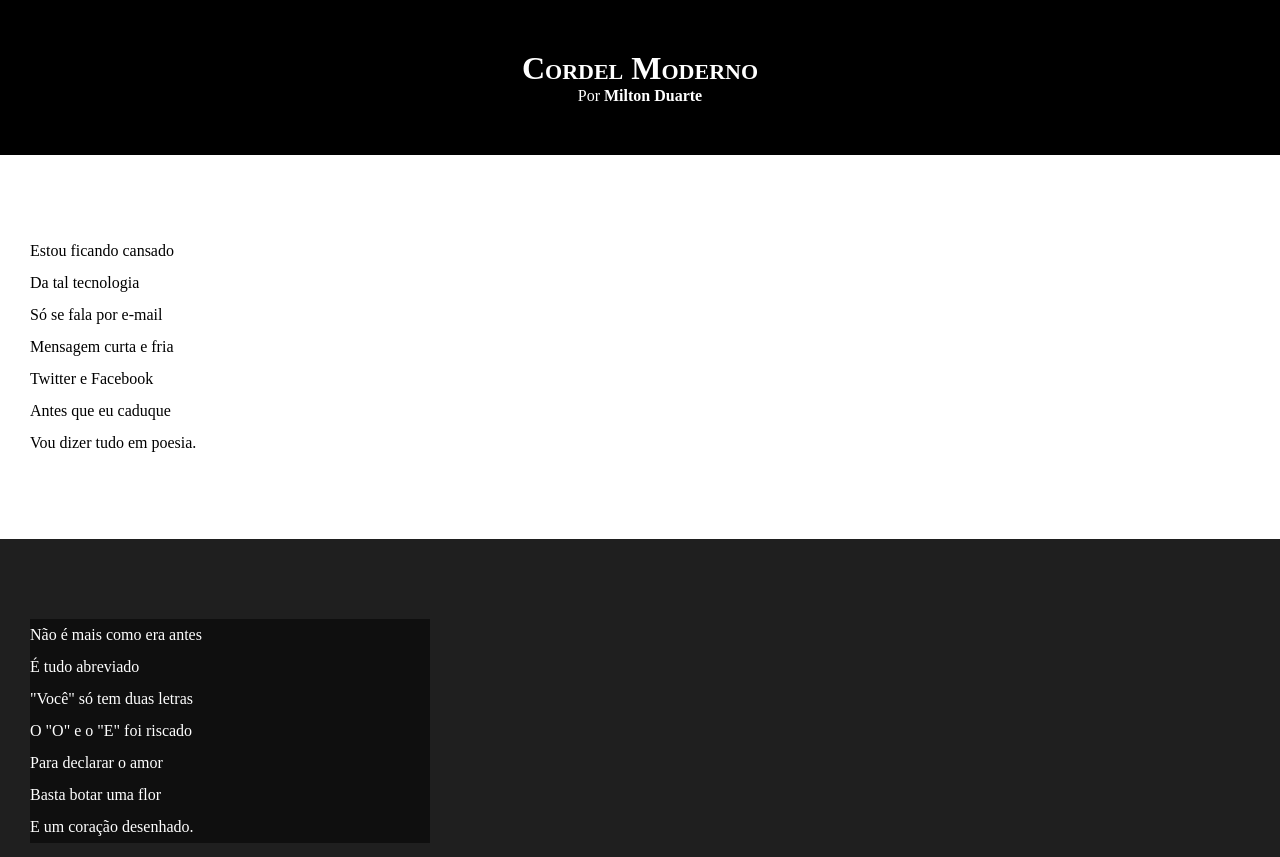
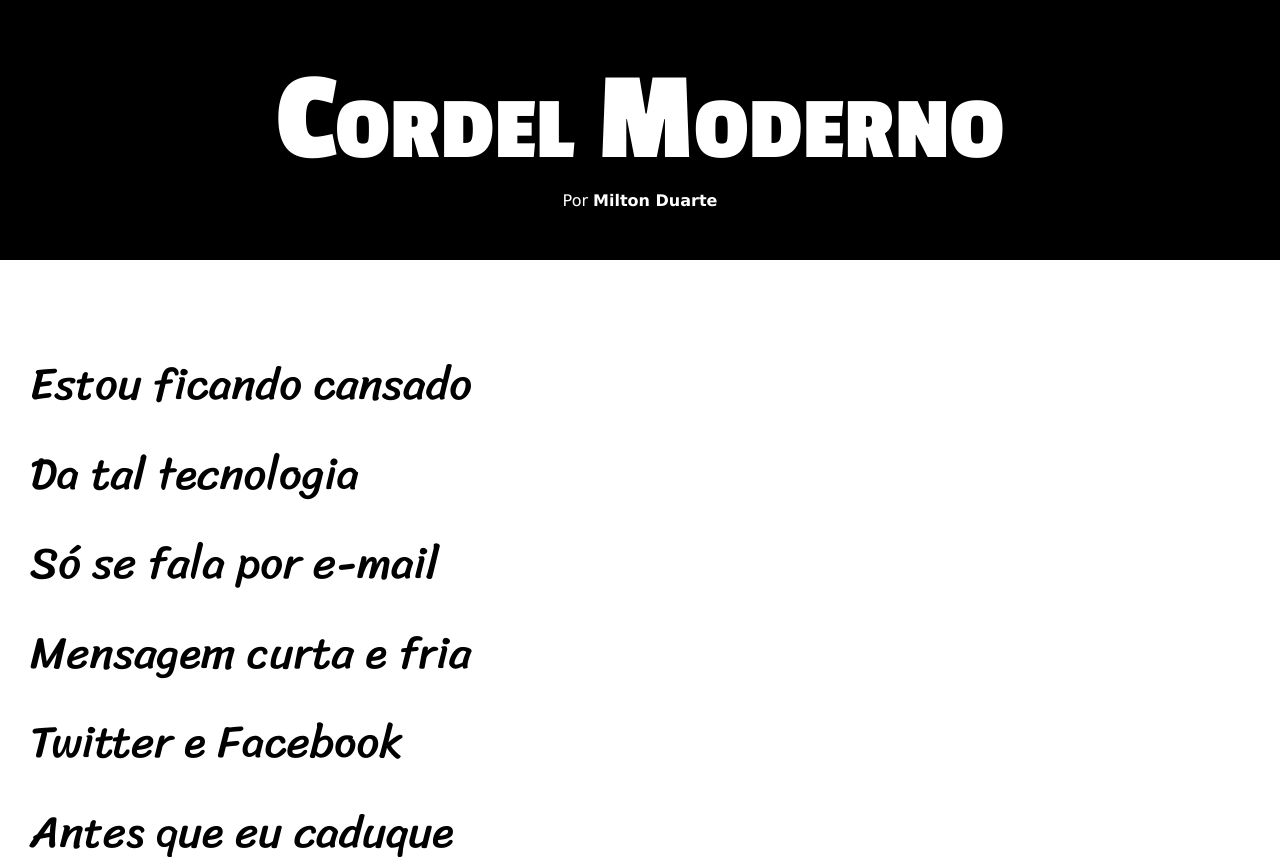
Before and after one commit to gabrielporfirio1/html-css, a plain HTML site: page desafios/desafio012/index.html in a window 1280 px wide. Shown: the top 857 px of the page. Drawn offline with Linux system fonts and the light colour scheme.

Commit message:
atualização de estilos desafio 12

```diff
--- a/desafios/desafio012/style.css
+++ b/desafios/desafio012/style.css
@@ -1,4 +1,26 @@
 @charset "UTF-8";
+
+@import url('https://fonts.googleapis.com/css2?family=Passion+One:wght@400;700;900&display=swap');
+
+@import url('https://fonts.googleapis.com/css2?family=Sriracha&display=swap');
+
+.passion-one-regular {
+    font-family: "Passion One", serif;
+    font-weight: 400;
+    font-style: normal;
+}
+
+.sriracha-regular {
+    font-family: "Sriracha", serif;
+    font-weight: 400;
+    font-style: normal;
+}
+
+:root {
+    --fonte1: Verdana, Geneva, Tahoma, Sans-serif;
+    --fonte2: 'Passion One', serif;
+    --fonte3: 'Sriracha', serif;
+}
 
 * {
     margin: 0px;
@@ -8,7 +30,7 @@
 html, body {
     background-color: darkgray;
     min-height: 100vh;
-
+    font-family: var(--fonte1);
 }
 
 header {
@@ -20,6 +42,8 @@ header {
 header > h1 {
     padding-top: 50px;
     font-variant: small-caps;
+    font-family: var(--fonte2);
+    font-size: 10vw;
 }
 
 header > p {
@@ -41,6 +65,8 @@ section {
     padding-bottom: 10vh;
     line-height: 2em;
     padding-left: 30px;
+    font-family: var(--fonte3);
+    font-size: 3.5vw;
 }
 
 section.normal {
@@ -54,8 +80,9 @@ section.imagem {
 }
 
 section.imagem > p {
+    display: inline-block;
+    padding: 5px;
     background-color: rgba(0, 0, 0, 0.507);
-    width: 400px;
 }
 
 footer {
```
